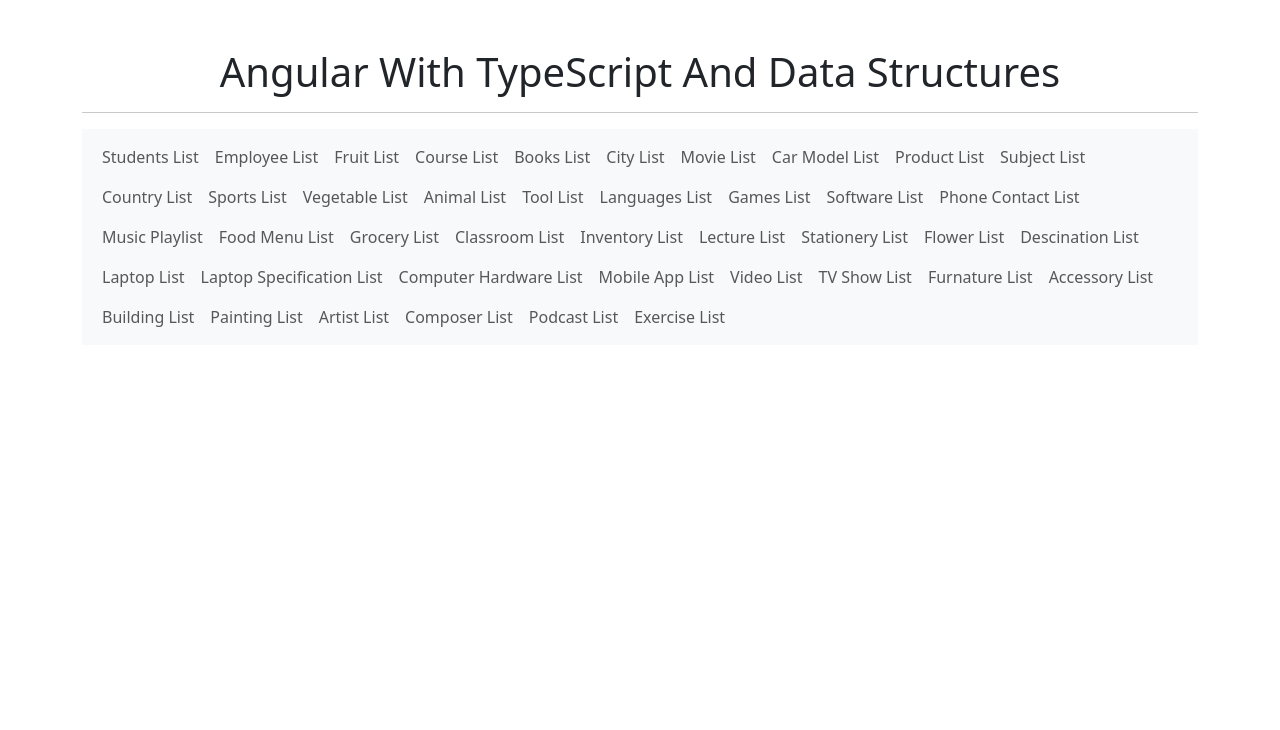
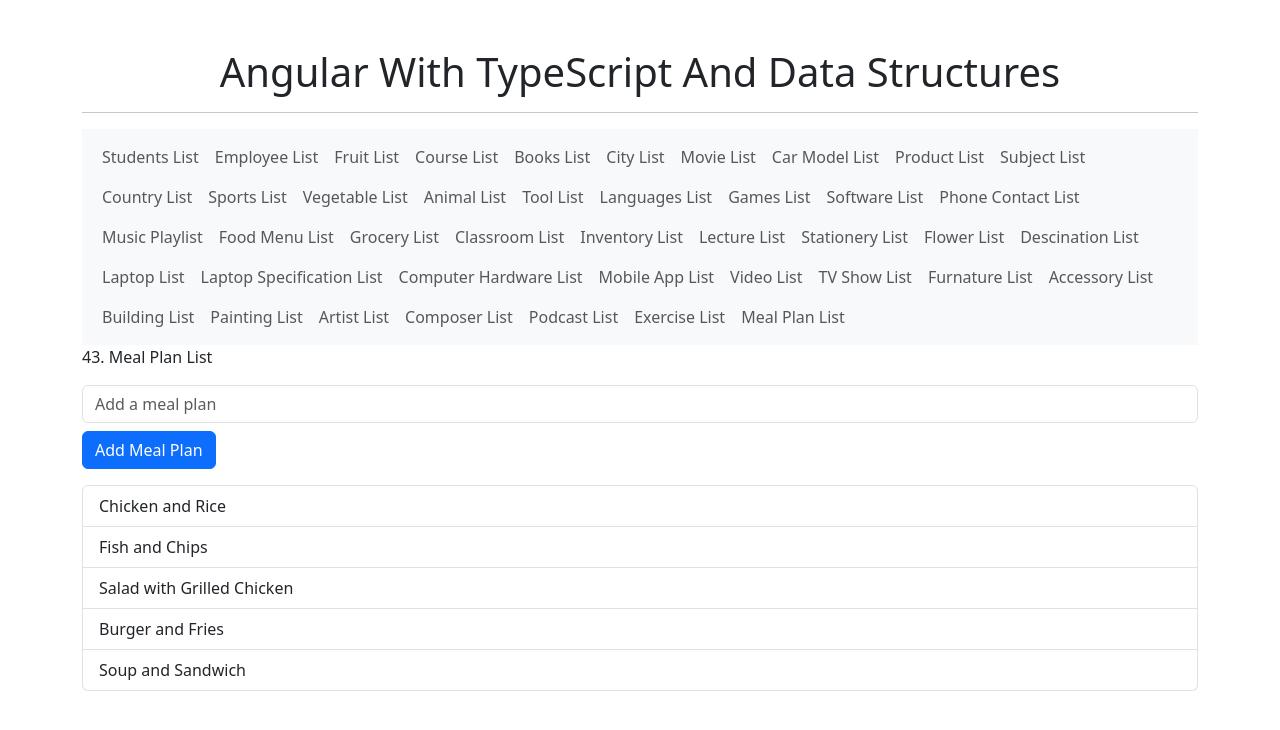
Before and after one commit to muningg/Angular_With_TypeScript_And_Data_Structures, an Angular app: page /meal-plan-list in a window 1280 px wide. Before the commit this address led to /. Shown: the top 730 px of the page. Built offline with nearby package versions, Linux system fonts and the light colour scheme.

Commit message:
feat(meal-plan-list): implement meal plan list management
- Added MealPlanListComponent for adding and displaying meal plans.
- Updated routing for meal plan list access.

```diff
--- a/src/app/app.component.html
+++ b/src/app/app.component.html
@@ -130,6 +130,9 @@
         <li class="nav-item">
           <a class="nav-link" routerLink="/exercise-list">Exercise List</a>
         </li>
+        <li class="nav-item">
+          <a class="nav-link" routerLink="/meal-plan-list">Meal Plan List</a>
+        </li>
       </ul>
     </div>
   </nav>
--- a/src/app/app.module.ts
+++ b/src/app/app.module.ts
@@ -48,6 +48,7 @@ import { ArtistListComponent } from './components/artist-list/artist-list.compon
 import { ComposerListComponent } from './components/composer-list/composer-list.component';
 import { PodcastListComponent } from './components/podcast-list/podcast-list.component';
 import { ExerciseListComponent } from './components/exercise-list/exercise-list.component';
+import { MealPlanListComponent } from './components/meal-plan-list/meal-plan-list.component';
 
 @NgModule({
   imports: [
@@ -101,6 +102,7 @@ import { ExerciseListComponent } from './components/exercise-list/exercise-list.
     ComposerListComponent,
     PodcastListComponent,
     ExerciseListComponent,
+    MealPlanListComponent,
   ],
   providers: [],
   bootstrap: [AppComponent]
--- a/src/app/app.routes.ts
+++ b/src/app/app.routes.ts
@@ -41,6 +41,7 @@ import { ArtistListComponent } from './components/artist-list/artist-list.compon
 import { ComposerListComponent } from './components/composer-list/composer-list.component';
 import { PodcastListComponent } from './components/podcast-list/podcast-list.component';
 import { ExerciseListComponent } from './components/exercise-list/exercise-list.component';
+import { MealPlanListComponent } from './components/meal-plan-list/meal-plan-list.component';
 
 export const routes: Routes = [
     {path: 'students-list', component: StudentListComponent},
@@ -85,5 +86,6 @@ export const routes: Routes = [
     {path: 'composer-list', component: ComposerListComponent},
     {path: 'podcast-list', component: PodcastListComponent},
     {path: 'exercise-list', component: ExerciseListComponent},
+    {path: 'meal-plan-list', component: MealPlanListComponent},
 
 ];
--- /dev/null
+++ b/src/app/components/meal-plan-list/meal-plan-list.component.html
@@ -0,0 +1,10 @@
+<p>43. Meal Plan List</p>
+<input type="text" class="form-control" [(ngModel)]="newMealPlan" placeholder="Add a meal plan" />
+
+<button class="btn btn-primary mt-2" (click)="addMealPlan()">Add Meal Plan</button>
+
+<ul class="mt-3 list-group">
+  <li class="list-group-item" *ngFor="let mealPlan of mealPlans">
+    {{mealPlan}}
+  </li>
+</ul>
--- /dev/null
+++ b/src/app/components/meal-plan-list/meal-plan-list.component.ts
@@ -0,0 +1,18 @@
+import { Component } from '@angular/core';
+
+@Component({
+  selector: 'app-meal-plan-list',
+  templateUrl: './meal-plan-list.component.html',
+  styleUrl: './meal-plan-list.component.css'
+})
+export class MealPlanListComponent {
+  mealPlans: string[] = ['Chicken and Rice', 'Fish and Chips', 'Salad with Grilled Chicken', 'Burger and Fries', 'Soup and Sandwich'];
+  newMealPlan: string = '';
+
+  addMealPlan() {
+    if (this.newMealPlan.trim()) {
+      this.mealPlans.push(this.newMealPlan);
+      this.newMealPlan = '';
+    }
+  }
+}
```
Also changed, not shown: src/app/components/meal-plan-list/meal-plan-list.component.css (added), 1 other file (tests, documents, lock files or other folders).
